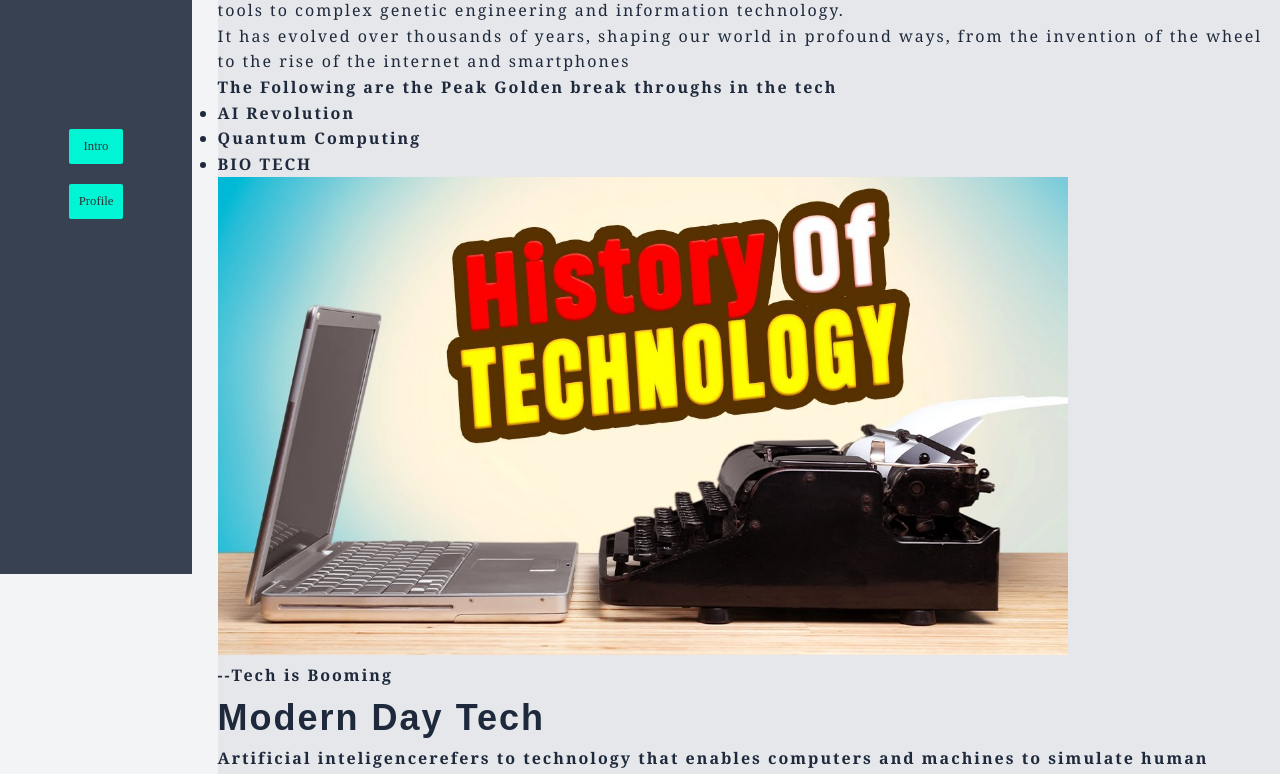
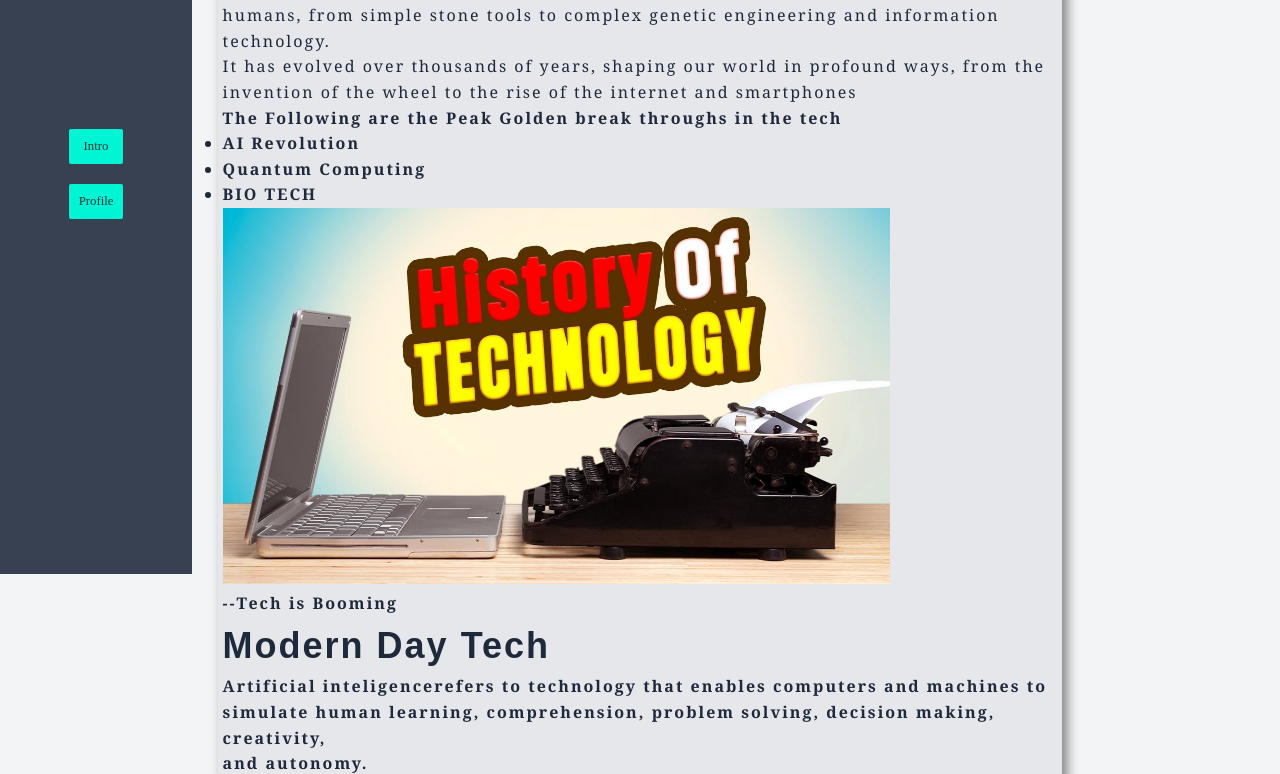
Before and after one commit to MIbrahimM67/lab-tasks, a plain HTML site: page lab3/index.html in a window 1280 px wide. Shown: the part 251-1025 px from the top of the page. Drawn offline with Linux system fonts and the light colour scheme.

Commit message:
added shadows

```diff
--- a/lab3/style.css
+++ b/lab3/style.css
@@ -122,6 +122,10 @@ flex-direction: column;
     font-family: var(--secondary-font);
     line-height: var(--line-height);
     letter-spacing: var(--letter-spacing);
+    box-shadow: 5px 5px 12px gray;
+    margin-right: 17%;
+    border-radius: 20px;
+    padding: 5px;
 }
 h2 {
     font-family: var(--primary-font);
```
